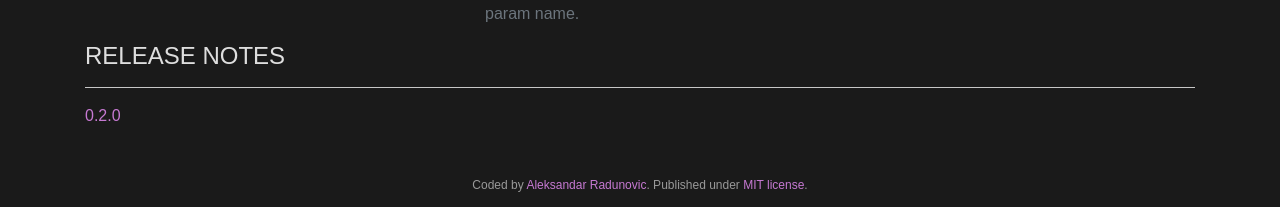
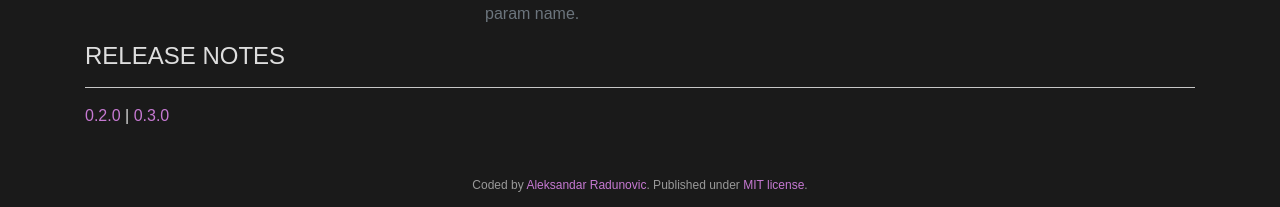
Before and after one commit to ttr3dp/fend, a Jekyll site: the page built from www/index.html, in a window 1280 px wide and 900 px high, scrolled down 1781 px. Shown: the part 690-897 px from the top of the window. Built offline with Jekyll 4.4.1, drawn with Linux system fonts in a browser that asks for light colours; some web fonts are replaced.

Commit message:
Add 0.3.0 release notes to website

```diff
--- a/www/_data/versions.yml
+++ b/www/_data/versions.yml
@@ -1,3 +1,6 @@
 -
   name: "0.2.0"
   path: "0_2_0_md.html"
+-
+  name: "0.3.0"
+  path: "0_3_0_md.html"
```
